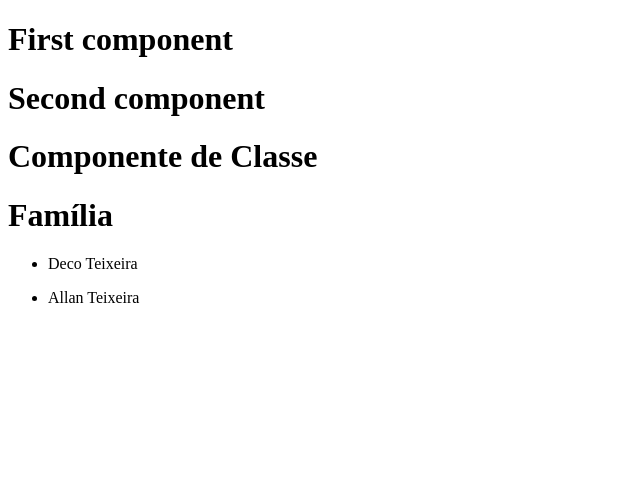
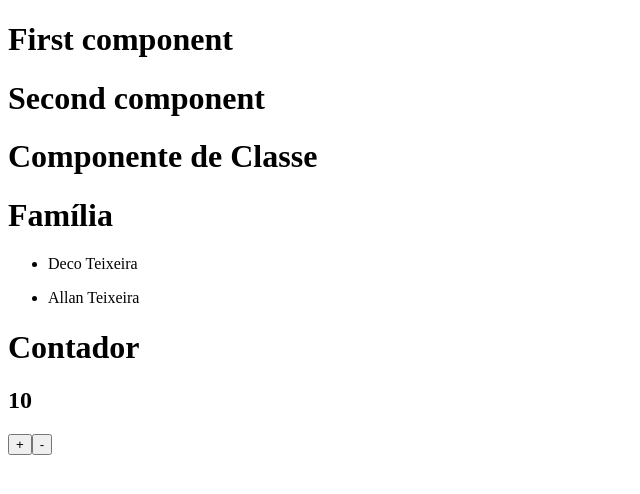
Before and after one commit to andytxr/React-Legado, a React app: page / in a window 1280 px wide. Shown: the top 494 px of the page, without its empty margins (0-640 px from the left). Built offline with nearby package versions, Linux system fonts and the light colour scheme.

Commit message:
Creating a Counter

```diff
--- /dev/null
+++ b/src/components/counter.jsx
@@ -0,0 +1,41 @@
+import React, {Component} from 'react';
+
+export default class Counter extends Component{
+
+    constructor(props){
+
+        super(props);
+        this.state = {
+
+            value: props.initialValue
+
+        }
+
+    }
+
+    sum(n){
+
+        this.setState({
+
+            value: this.state.value + n
+
+        })
+
+    }
+
+    render(){
+
+        return(
+
+            <div>
+                <h1>{this.props.label}</h1>
+                <h2>{this.state.value}</h2>
+                <button onClick={() => this.sum(1)}>+</button>
+                <button onClick={() => this.sum(-1)}>-</button>
+            </div>
+
+        )
+
+    }
+
+}
--- a/src/index.jsx
+++ b/src/index.jsx
@@ -3,6 +3,7 @@ import ReactDOM from 'react-dom';
 
 import Component from './components/component';
 import ClassComponent from './components/classComponent'
+import Counter from "./components/counter";
 
 ReactDOM.render(
 
@@ -10,6 +11,7 @@ ReactDOM.render(
         <Component.First/>
         <Component.Second/>
         <ClassComponent value="Componente de Classe"></ClassComponent>
+        <Counter label="Contador" initialValue={10}></Counter>
     </div>
 
 , document.getElementById('app'));
```
